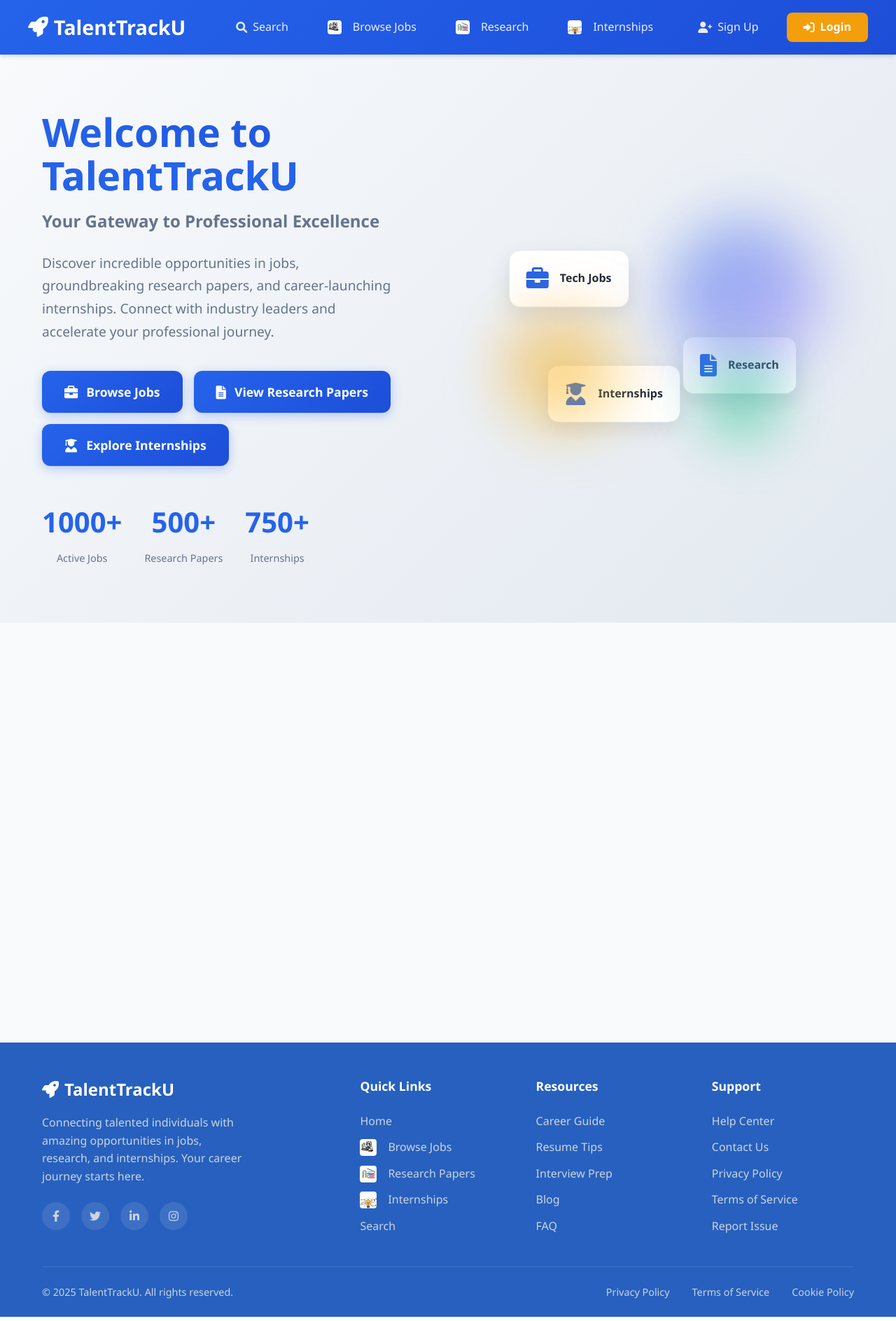
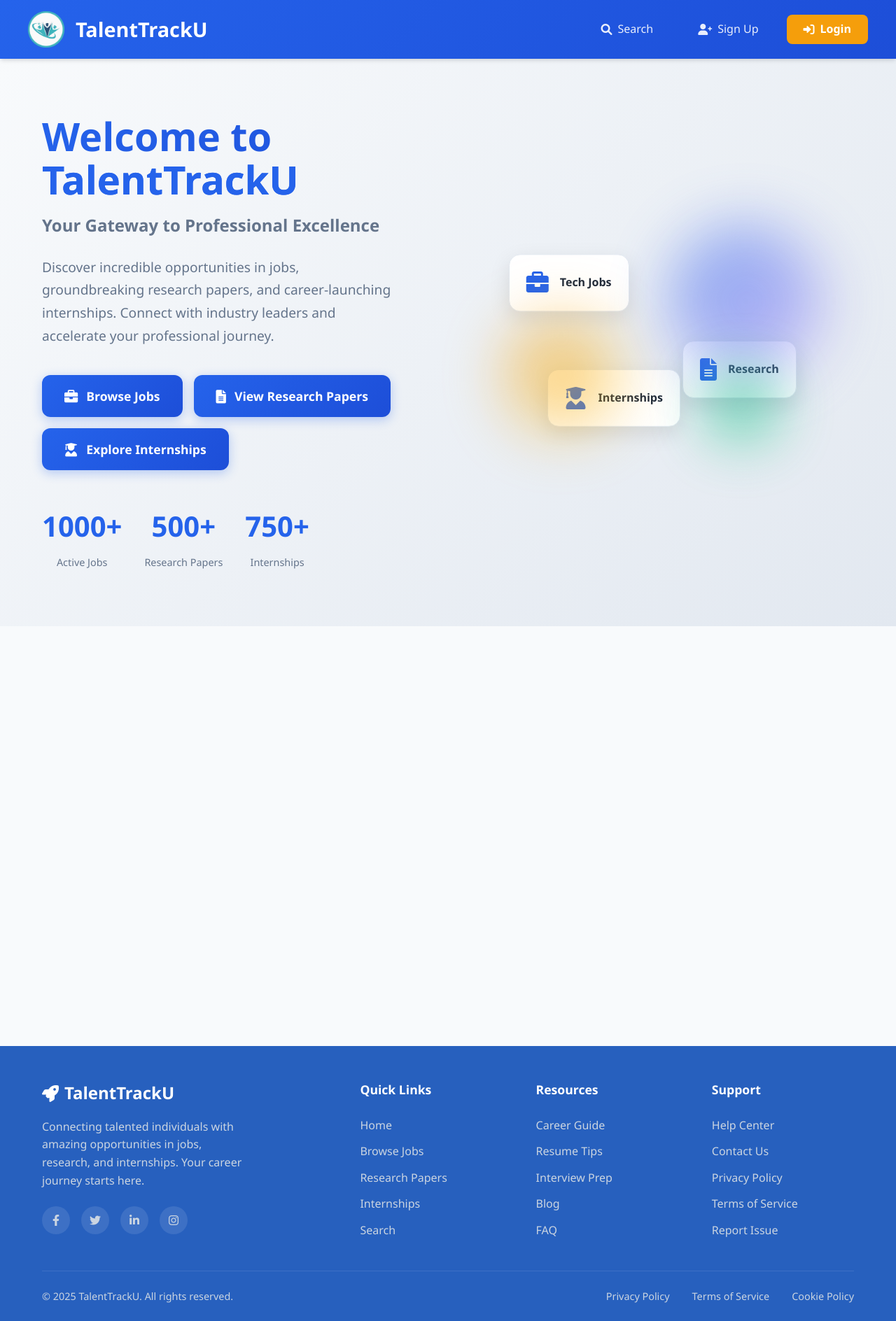
Before and after one commit to Sunandan-FX/TalentTrackU, a Django app: page / in a window 1280 px wide. Shown: the whole page at 70% size. Run offline with Django 5.2, Linux system fonts and the light colour scheme.

Commit message:
commit change

```diff
--- a/templates/base.html
+++ b/templates/base.html
@@ -82,6 +82,15 @@
         .navbar-brand:hover {
             color: white;
             transform: translateY(-1px);
+        }
+
+        /* Logo specific styles */
+        .navbar-logo {
+            height: 52px;
+            width: auto;
+            object-fit: contain;
+            margin-right: 0.5rem;
+            vertical-align: middle;
         }
 
         /* Main navigation container */
@@ -321,33 +330,12 @@
             transform: translateX(5px);
         }
 
-        /* Small icons next to quick links (uses images in static/Image) */
-        .quick-link-icon {
-            width: 24px;
-            height: 24px;
-            object-fit: cover;
-            display: inline-block;
-            vertical-align: middle;
-            margin-right: 0.5rem;
-            border-radius: 4px;
-        }
-
-        /* Small icons for navbar links (keeps theme intact) */
-        .nav-icon {
-            width: 20px;
-            height: 20px;
-            object-fit: cover;
-            display: inline-block;
-            vertical-align: middle;
-            margin-right: 0.5rem;
-            border-radius: 4px;
-        }
-
         .social-links {
             display: flex;
             gap: 1rem;
             margin-top: 1rem;
         }
+
 
         .social-link {
             display: flex;
@@ -515,7 +503,7 @@
         <div class="container navbar-content">
             <!-- Brand Logo -->
             <a class="navbar-brand" href="{% url 'home' %}">
-                <i class="fas fa-rocket"></i>
+                <img src="{% static 'image/logo2.png' %}" alt="Logo" class="navbar-logo" style="height:52px; width:auto; object-fit:contain; margin-right:0.5rem;">
                 TalentTrackU
             </a>
 
@@ -534,21 +522,7 @@
                             Search
                         </a>
                     </li>
-                    <li class="nav-item">
-                        <a class="nav-link" href="{% url 'job:job_list' %}">
-                            <img src="{% static 'Image/Job.jpg' %}" alt="Jobs" class="nav-icon">Browse Jobs
-                        </a>
-                    </li>
-                    <li class="nav-item">
-                        <a class="nav-link" href="{% url 'research_paper_list' %}">
-                            <img src="{% static 'Image/Research.jpg' %}" alt="Research" class="nav-icon">Research
-                        </a>
-                    </li>
-                    <li class="nav-item">
-                        <a class="nav-link" href="{% url 'internship_list' %}">
-                            <img src="{% static 'Image/Intern.jpg' %}" alt="Internships" class="nav-icon">Internships
-                        </a>
-                    </li>
+
                 </ul>
 
                 <!-- Right Navigation Items -->
@@ -730,21 +704,9 @@
                     <h4 class="footer-heading">Quick Links</h4>
                     <ul class="footer-links">
                         <li><a href="{% url 'home' %}" class="footer-link">Home</a></li>
-                        <li>
-                            <a href="{% url 'job:job_list' %}" class="footer-link">
-                                <img src="{% static 'Image/Job.jpg' %}" alt="Jobs" class="quick-link-icon">Browse Jobs
-                            </a>
-                        </li>
-                        <li>
-                            <a href="{% url 'research_paper_list' %}" class="footer-link">
-                                <img src="{% static 'Image/Research.jpg' %}" alt="Research" class="quick-link-icon">Research Papers
-                            </a>
-                        </li>
-                        <li>
-                            <a href="{% url 'internship_list' %}" class="footer-link">
-                                <img src="{% static 'Image/Intern.jpg' %}" alt="Internships" class="quick-link-icon">Internships
-                            </a>
-                        </li>
+                        <li><a href="{% url 'job:job_list' %}" class="footer-link">Browse Jobs</a></li>
+                        <li><a href="{% url 'research_paper_list' %}" class="footer-link">Research Papers</a></li>
+                        <li><a href="{% url 'internship_list' %}" class="footer-link">Internships</a></li>
                         <li><a href="{% url 'user_search' %}" class="footer-link">Search</a></li>
                     </ul>
                 </div>
```
